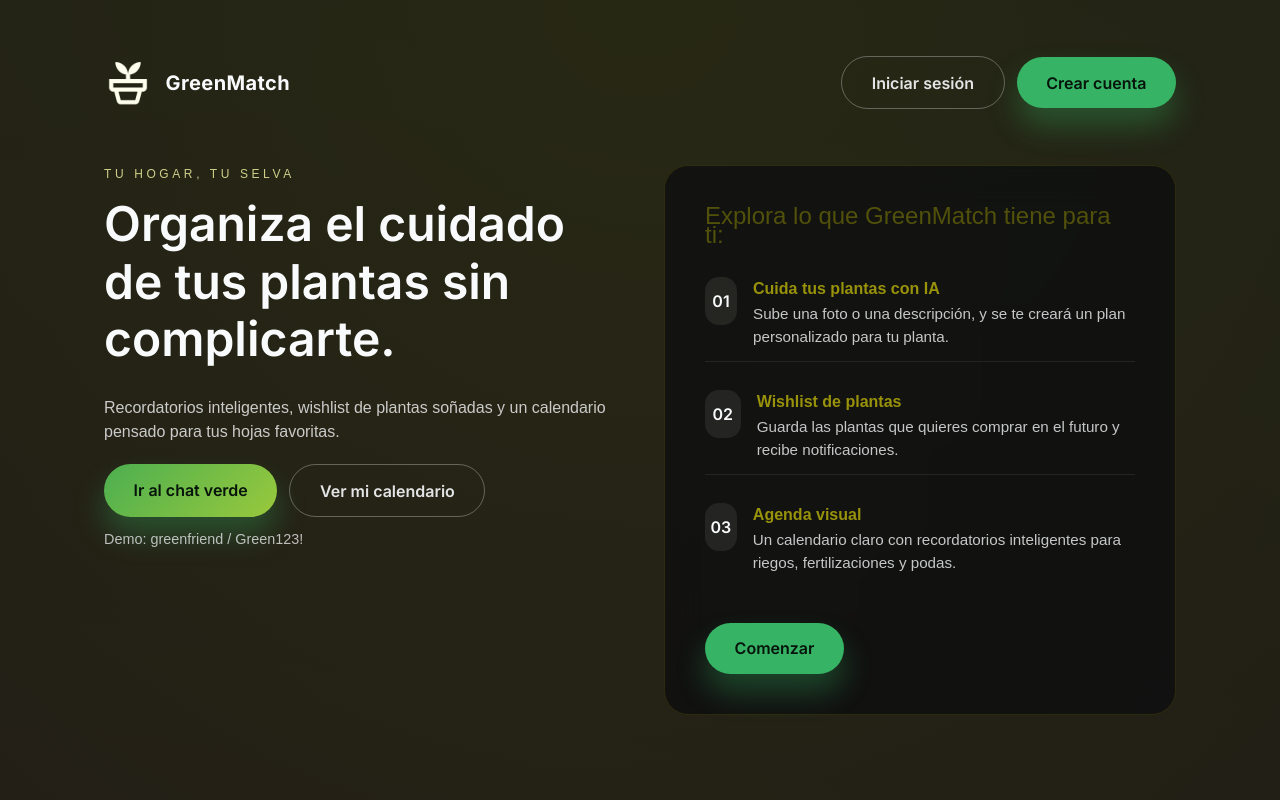
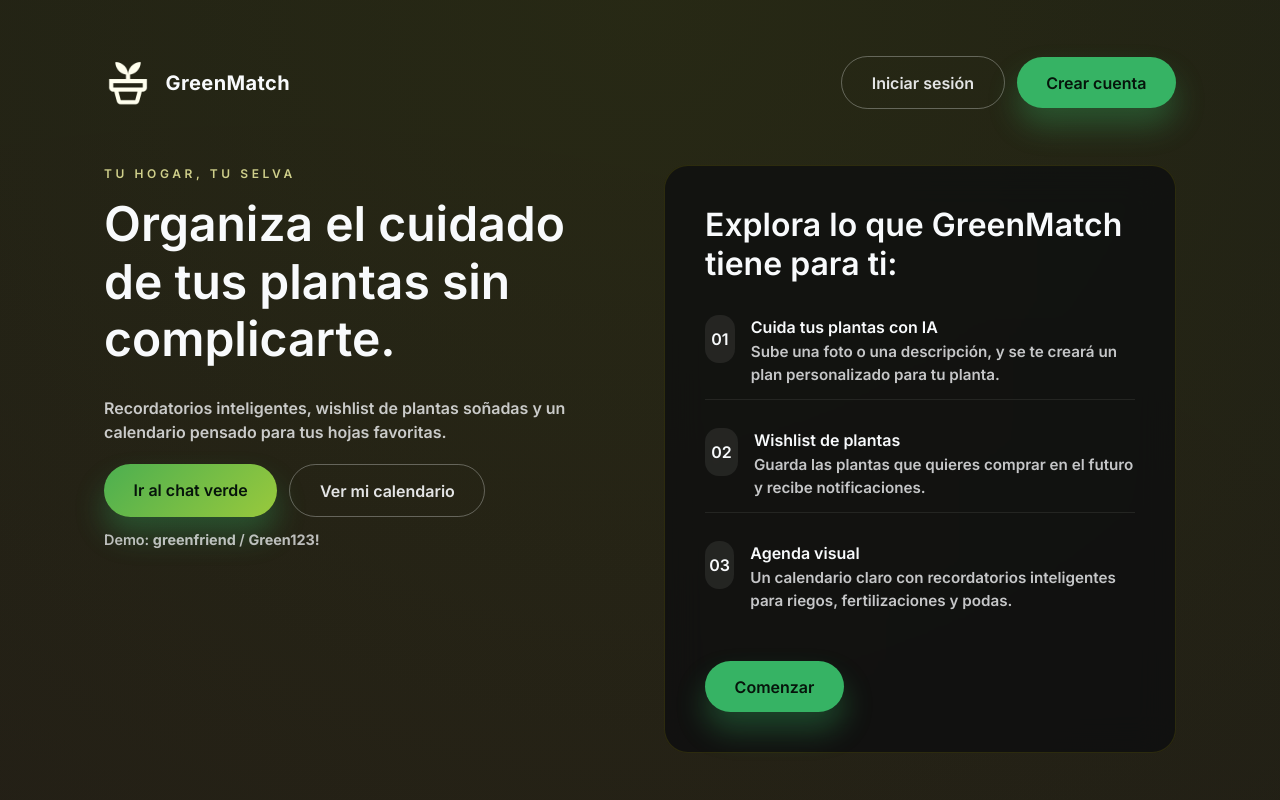
Before and after one commit to jrpinto2005/GreenMatchFrontAngular, an Angular app in the folder greenMatchApp/Front/: page / in a window 1280 px wide. Shown: the top 800 px of the page. Built offline with nearby package versions, Linux system fonts and the light colour scheme.

Commit message:
och: Corrección superposición landing

```diff
--- a/greenMatchApp/Front/src/app/mi-horario/mi-horario.component.scss
+++ b/greenMatchApp/Front/src/app/mi-horario/mi-horario.component.scss
@@ -520,4 +520,26 @@
   .mi-horario-form__actions {
     flex-direction: column-reverse;
   }
+
+  h1 {
+    font-family:"Inter", system-ui, -apple-system, "Segoe UI", Roboto, Arial, sans-serif;
+    font-weight: 400;
+  }
+
+  h2 {
+      font-family: "amifer",sans-serif;;
+      font-weight: 500;
+      color: #52510b;
+      font-size: 1.5rem;
+      line-height: 1.2rem;
+      margin-bottom: 0.2rem;
+      margin-top: 0.5rem;
+  }
+
+  p {
+      color: #99920b;
+      font-size: 1rem;
+      font-family: "amifer",sans-serif;
+      font-weight: 200;
+  }
 }
--- a/greenMatchApp/Front/src/app/mis-plantas/mis-plantas.component.scss
+++ b/greenMatchApp/Front/src/app/mis-plantas/mis-plantas.component.scss
@@ -90,3 +90,25 @@
     position: relative;
     display: inline-block;
 }
+
+h1 {
+    font-family:"Inter", system-ui, -apple-system, "Segoe UI", Roboto, Arial, sans-serif;
+    font-weight: 400;
+}
+
+h2 {
+    font-family: "amifer",sans-serif;;
+    font-weight: 500;
+    color: #52510b;
+    font-size: 1.5rem;
+    line-height: 1.2rem;
+    margin-bottom: 0.2rem;
+    margin-top: 0.5rem;
+}
+
+p {
+    color: #99920b;
+    font-size: 1rem;
+    font-family: "amifer",sans-serif;
+    font-weight: 200;
+}
--- a/greenMatchApp/Front/src/styles.scss
+++ b/greenMatchApp/Front/src/styles.scss
@@ -32,26 +32,5 @@ $crema: #ffffee;
     color: #ffffee;
 }
 
-h1 {
-    font-family:"Inter", system-ui, -apple-system, "Segoe UI", Roboto, Arial, sans-serif;
-    font-weight: 400;
-}
-
-h2 {
-    font-family: "amifer",sans-serif;;
-    font-weight: 500;
-    color: #52510b;
-    font-size: 1.5rem;
-    line-height: 1.2rem;
-    margin-bottom: 0.2rem;
-    margin-top: 0.5rem;
-}
-
-p {
-    color: #99920b;
-    font-size: 1rem;
-    font-family: "amifer",sans-serif;
-    font-weight: 200;
-}
 
 /* You can add global styles to this file, and also import other style files */
```
